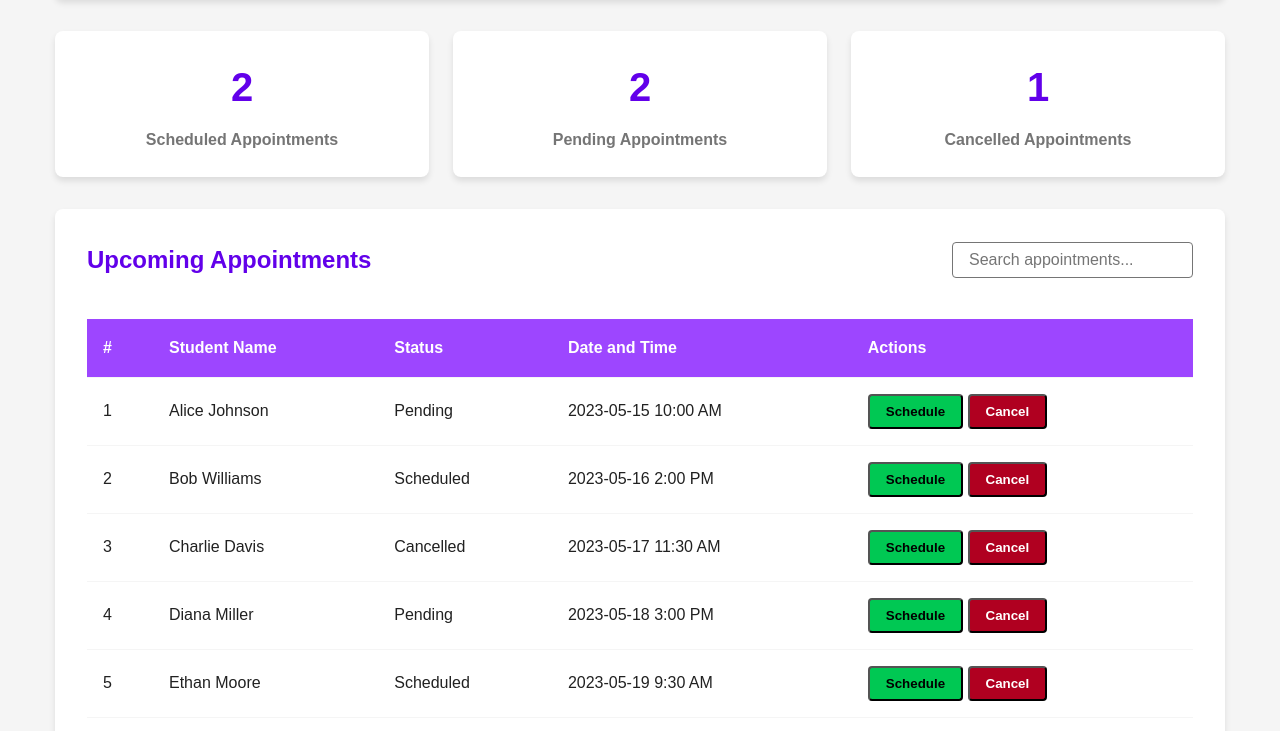
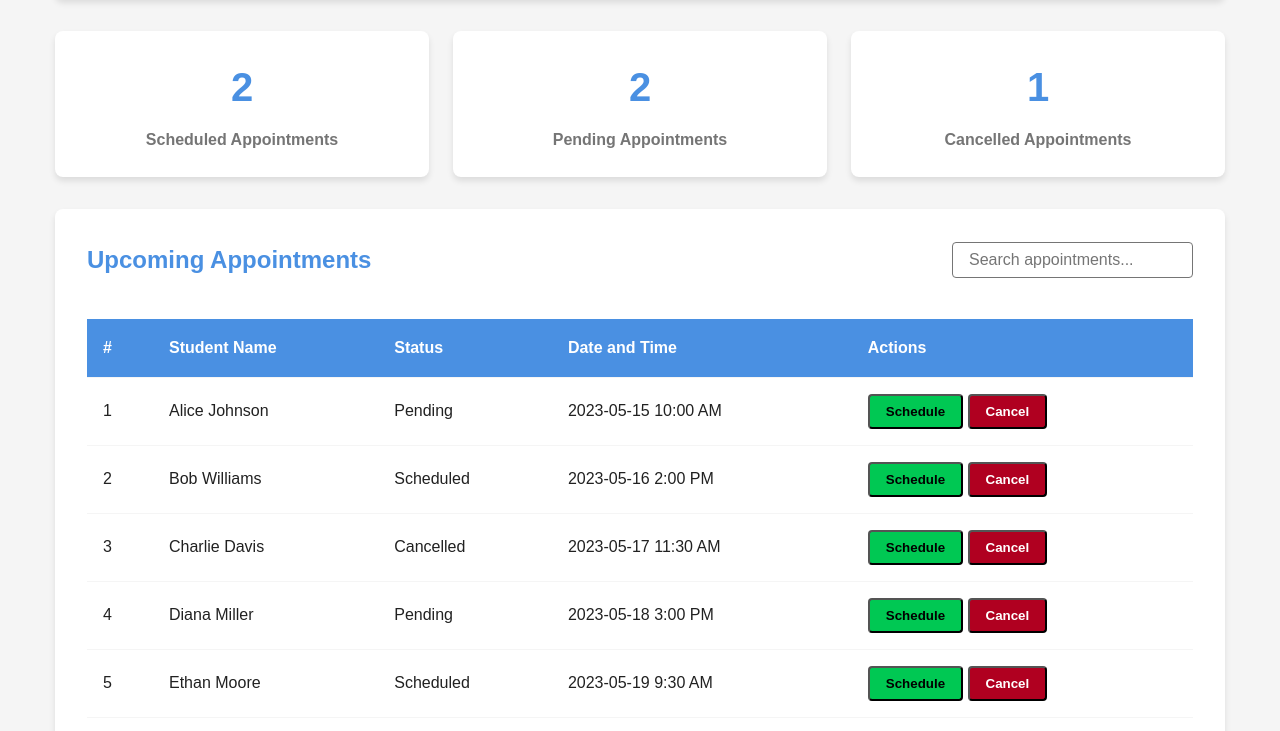
Before and after one commit to Community-Programmer/Pixel-Wizard, a plain HTML site: page Mentor/index.html in a window 1280 px wide. Shown: the part 473-1204 px from the top of the page. Drawn offline with Linux system fonts and the light colour scheme.

Commit message:
some color changes

```diff
--- a/Mentor/styles.css
+++ b/Mentor/styles.css
@@ -1,6 +1,6 @@
 :root {
-    --primary: #6200ea;
-    --primary-light: #9d46ff;
+  --primary: #4a90e2;
+  --primary-light: #4a90e2;
   --primary-dark: #0a00b6;
   --secondary: #00c853;
   --secondary-light: #5efc82;
--- a/about/style.css
+++ b/about/style.css
@@ -1,4 +1,3 @@
-
 :root {
     --primary-color: #4a90e2;
     --secondary-color: #f3f4f6;
@@ -94,7 +93,7 @@ body {
 }
 
 .locate-us {
-    background-color: #4caf50;
+    background-color: #4a90e2;
     color: white;
     text-decoration: none;
     padding: 5px 10px;
--- a/appointments-list/styles.css
+++ b/appointments-list/styles.css
@@ -1,5 +1,5 @@
 :root {
-  --primary: #6200ea;
+  --primary: #4a90e2;
   --primary-light: #9d46ff;
   --primary-dark: #0a00b6;
   --secondary: #00c853;
--- a/community/styles.css
+++ b/community/styles.css
@@ -1,5 +1,5 @@
 :root {
-  --primary: #9834ec;
+  --primary: #4a90e2;
   --secondary: #4caf50;
   --accent: #ff6b6b;
   --background: #f0f4f8;
@@ -177,6 +177,7 @@ body {
     opacity: 0;
     transform: translateY(10px);
   }
+
   to {
     opacity: 1;
     transform: translateY(0);
```
Also changed, not shown: faculty/style.css (+18 -3 lines). Lines whose indentation alone changed are shown as unchanged.
